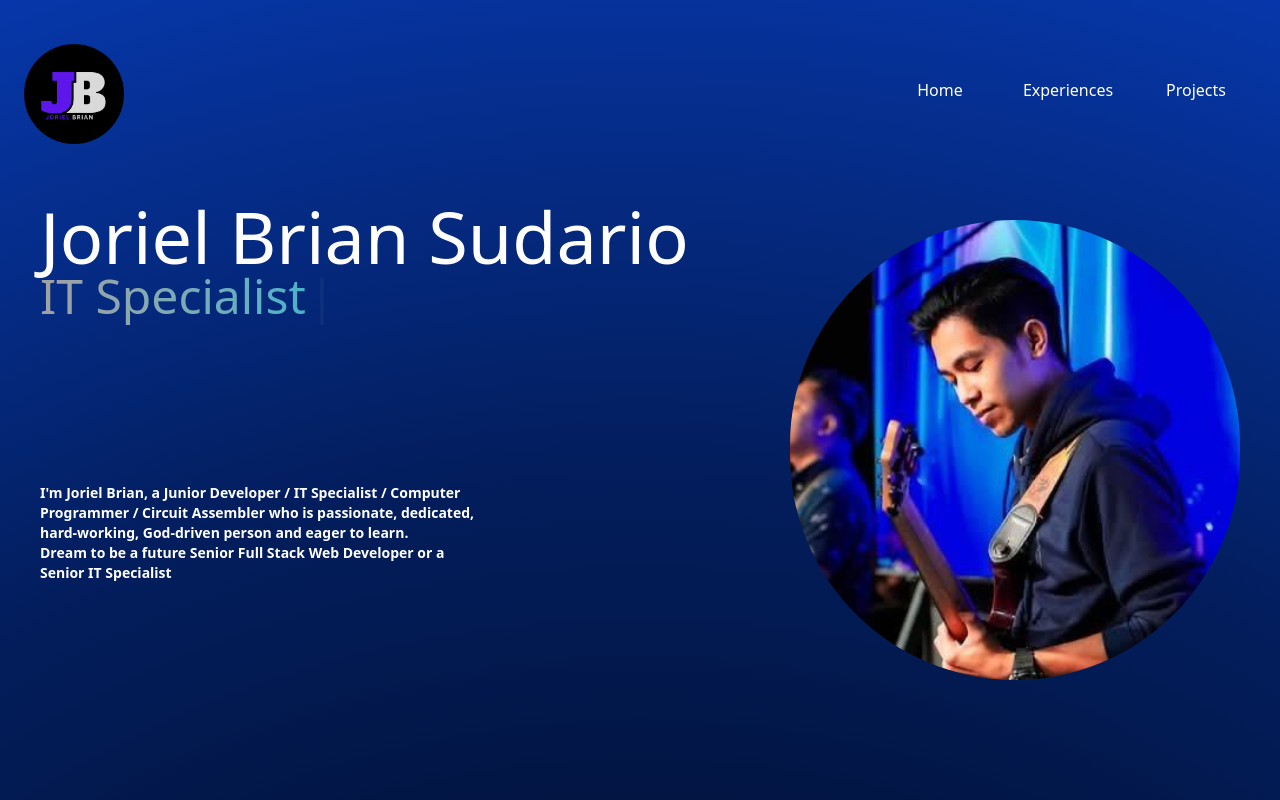
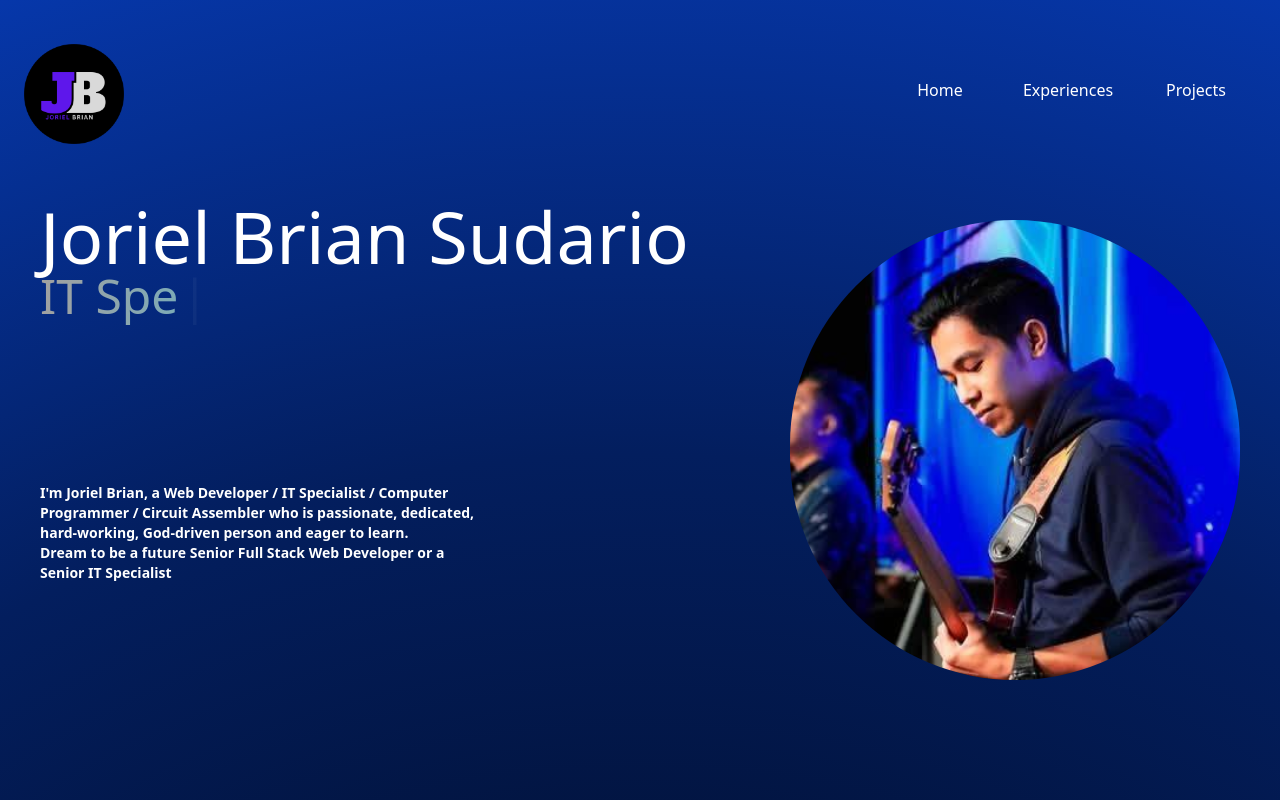
Before and after one commit to JorielBrian/Joriel_Portfolio_2025, a React (Vite) app: page /#/ in a window 1280 px wide. Shown: the top 800 px of the page. Built offline with nearby package versions, Linux system fonts and the light colour scheme.

Commit message:
Update Welcome.tsx

```diff
--- a/src/Components/Welcome.tsx
+++ b/src/Components/Welcome.tsx
@@ -12,7 +12,7 @@ const Welcome = () =>{
                 <motion.div initial={{x:-100, opacity:0}} whileInView={{x:0, opacity:1}} transition={{ease:"easeIn", duration:1.5}}  className="col-start-1 col-end-9 xl:col-end-6 row-start-1 row-end-3 lg:row-end-3 font-sans">
                     <h1 className="text-3xl sm:text-6xl md:text-7xl 2xl:text-8xl">Joriel Brian Sudario</h1>
                     <h2 className="text-xl pb-5 border-amber-50 sm:text-5xl 2xl:text-6xl bg-gradient-to-r from-neutral-400 via-cyan-500 to-blue-800 bg-clip-text text-transparent"><Typewriter
-                    words={['Junior Developer', 'IT Specialist', 'Computer Programmer', 'Circuit Assembler', 'Information Technology']}
+                    words={['Web Developer', 'IT Specialist', 'Computer Programmer', 'Circuit Assembler', 'Information Technology']}
                     loop = {true}
                     cursor cursorStyle = {'|'} cursorBlinking = {true} cursorColor="white"
                     /></h2>
@@ -22,7 +22,7 @@ const Welcome = () =>{
                 </motion.div>
                 <motion.div initial={{y:100, opacity:0}} whileInView={{y:0, opacity:1}} transition={{ease:"easeIn", duration:1.5}} className="col-start-1 col-end-9 py-4 md:col-end-5 xl:col-end-4 row-start-5 md:row-start-3 row-end-7 font-bold">
                     <p className="text-center text-sm sm:pt-15 md:p-0 sm:text-md md:text-start font-sans">
-                        I'm Joriel Brian, a Junior Developer / IT Specialist / Computer Programmer / Circuit Assembler who is passionate, dedicated, hard-working, God-driven person and eager to learn.
+                        I'm Joriel Brian, a Web Developer / IT Specialist / Computer Programmer / Circuit Assembler who is passionate, dedicated, hard-working, God-driven person and eager to learn.
                     </p>
                     <p className="text-center text-sm sm:text-md md:text-start font-sans">
                         Dream to be a future Senior Full Stack Web Developer or a Senior IT Specialist
```
